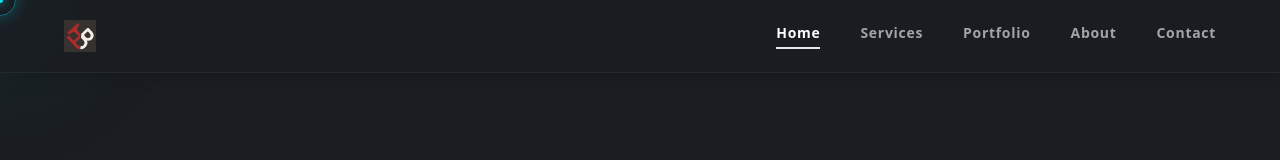
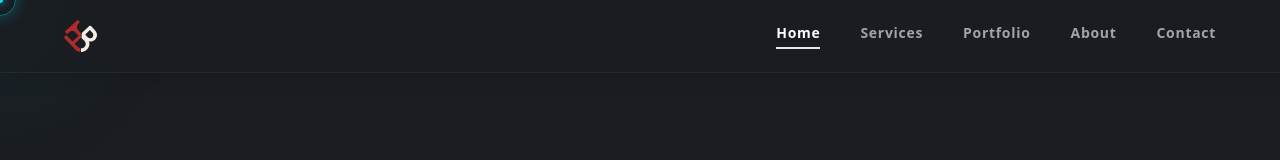
Before and after one commit to JSHub-Tech/jshub-portfolio, a React (Vite) app: page / in a window 1280 px wide. Shown: the top 160 px of the page. Built offline with nearby package versions, Linux system fonts and the light colour scheme.

Commit message:
Logo changed + Icon added

```diff
--- a/src/App.jsx
+++ b/src/App.jsx
@@ -41,7 +41,7 @@ function App() {
       {/* Simple Footer */}
       <footer className="border-t border-white/10 bg-[#121417] px-8 lg:px-24 py-16 flex flex-col md:flex-row items-center justify-between">
           <div className="flex items-center gap-3 mb-8 md:mb-0">
-             <img src="/WebsiteLogo.png" alt="JSHub Logo" className="h-8 opacity-80" />
+             <img src="/WebsiteLogo.svg" alt="JSHub Logo" className="h-8 opacity-80" />
              <span className="text-white/60 font-bold tracking-widest">| JSHub Agency</span>
           </div>
           <div className="flex gap-8 text-sm text-white/50 font-semibold tracking-wider">
--- a/src/components/Navbar.jsx
+++ b/src/components/Navbar.jsx
@@ -34,7 +34,7 @@ const Navbar = () => {
   return (
     <nav className="fixed top-0 w-full flex justify-between items-center py-5 px-8 lg:px-16 border-b border-white/5 z-50 bg-[#1A1D21]/70 backdrop-blur-xl shadow-lg transition-all duration-300">
       <a href="#home" className="flex items-center gap-2 cursor-pointer transition-transform duration-300 hover:scale-105">
-        <img src="/WebsiteLogo.png" alt="JSHub Logo" className="h-8" />
+        <img src="/WebsiteLogo.svg" alt="JSHub Logo" className="h-8" />
       </a>
       <div className="hidden md:flex gap-10 text-sm font-semibold tracking-wider text-white/60">
         {navLinks.map((link) => (
```
Also changed, not shown: public/favicon.svg (added).
